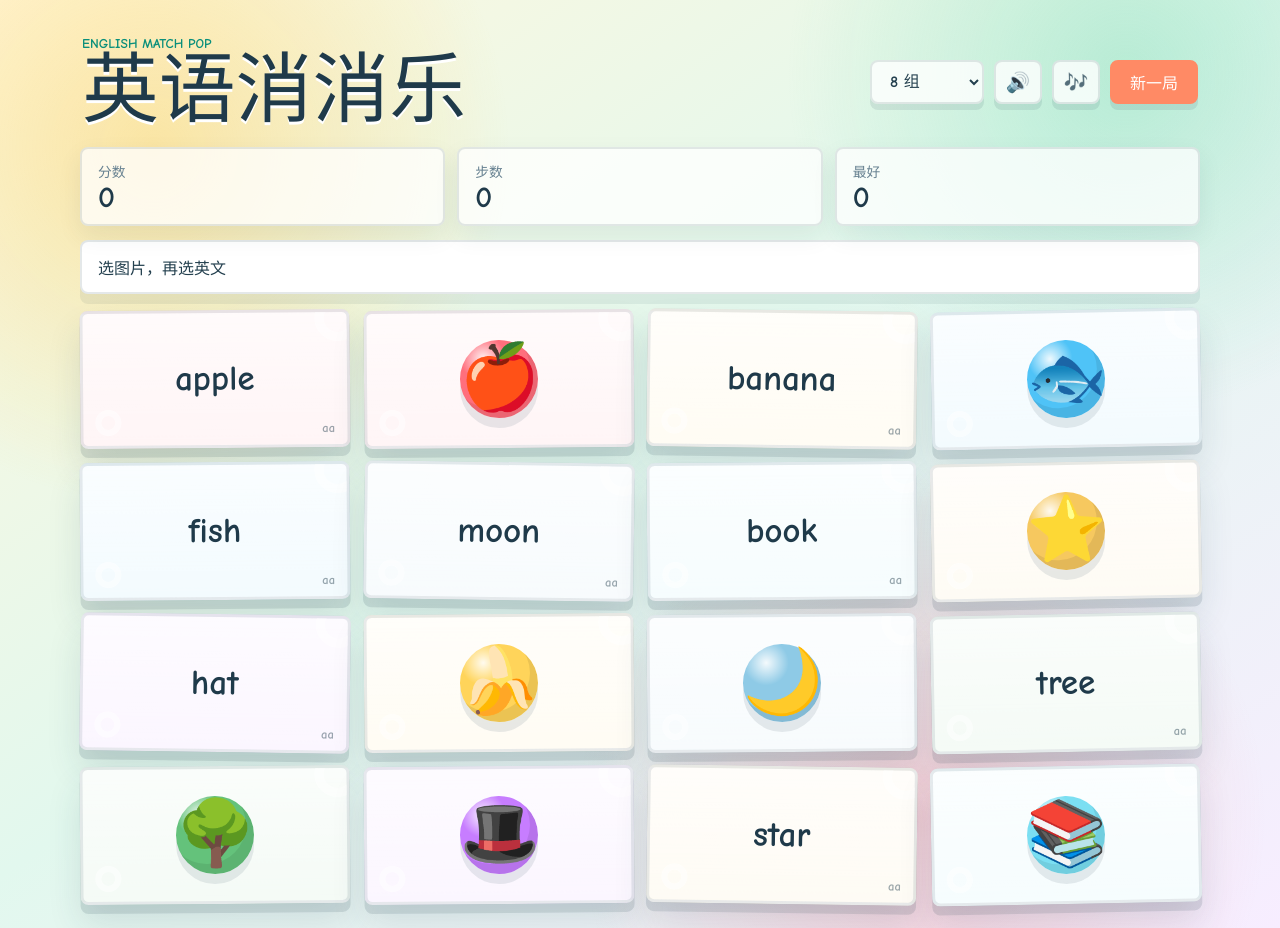
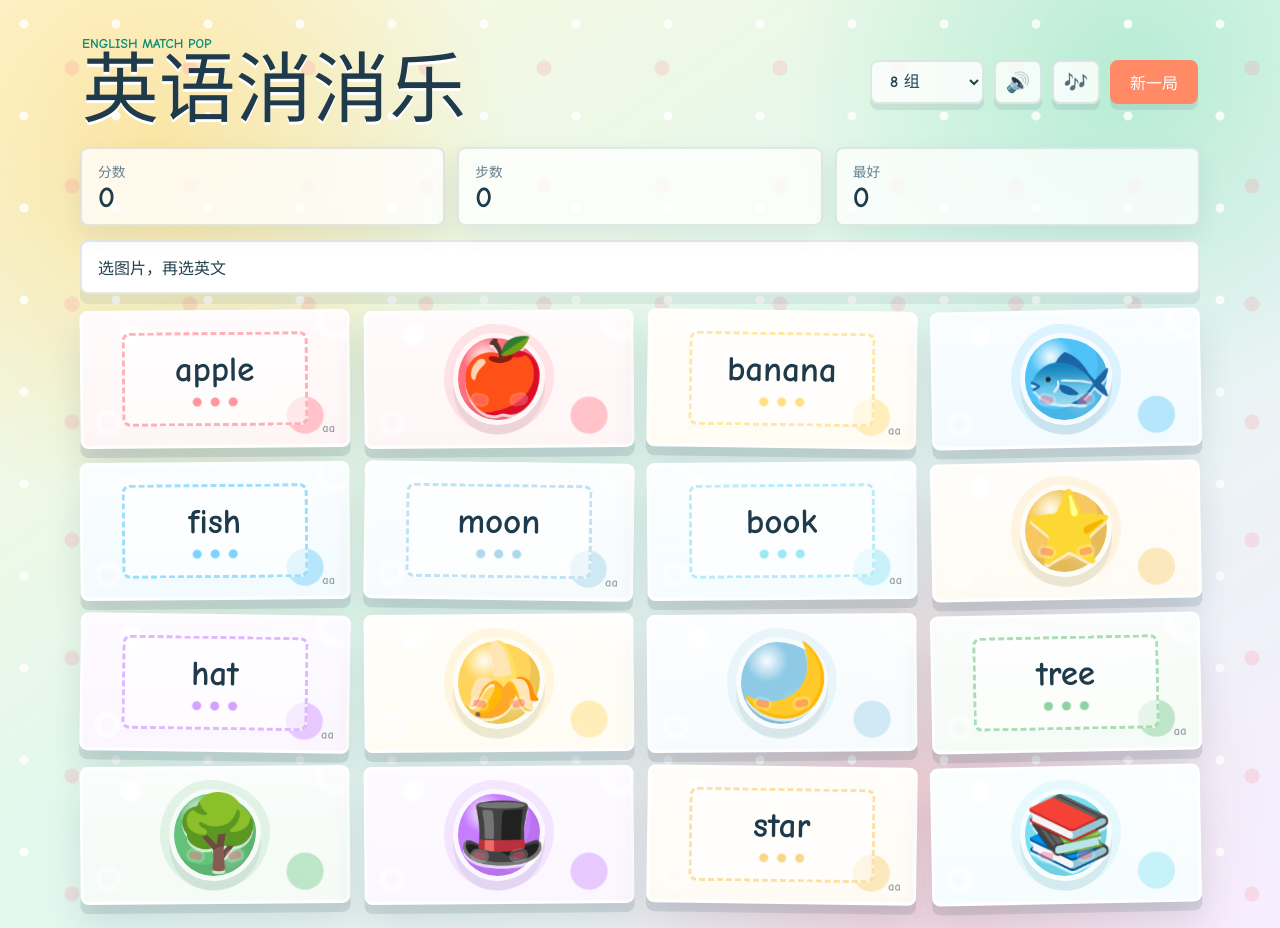
Before and after one commit to Guki310/english-match-pop, a website built with Vite: page index.html in a window 1280 px wide. Built offline with nearby package versions, Linux system fonts and the light colour scheme.

Commit message:
style: make game art cuter

```diff
--- a/src/main.js
+++ b/src/main.js
@@ -239,8 +239,8 @@ function cardTemplate(card) {
       <span class="spark spark-two"></span>
       ${
         card.type === "picture"
-          ? `<span class="bubble"><span class="emoji" aria-hidden="true">${card.emoji}</span></span>`
-          : `<span class="word">${card.word}</span><span class="sound-mark">Aa</span>`
+          ? `<span class="bubble"><span class="blush blush-left"></span><span class="blush blush-right"></span><span class="emoji" aria-hidden="true">${card.emoji}</span></span>`
+          : `<span class="word-wrap"><span class="word">${card.word}</span><span class="word-dots" aria-hidden="true"></span></span><span class="sound-mark">Aa</span>`
       }
     </button>
   `;
--- a/src/styles.css
+++ b/src/styles.css
@@ -16,11 +16,54 @@ body {
   min-width: 320px;
   min-height: 100vh;
   margin: 0;
+  overflow-x: hidden;
   background:
+    radial-gradient(circle at 24px 24px, rgba(255, 255, 255, 0.82) 0 4px, transparent 5px),
+    radial-gradient(circle at 72px 68px, rgba(255, 141, 161, 0.22) 0 7px, transparent 8px),
     radial-gradient(circle at 12% 16%, rgba(255, 202, 78, 0.42), transparent 26%),
     radial-gradient(circle at 88% 8%, rgba(113, 216, 173, 0.38), transparent 24%),
     radial-gradient(circle at 72% 88%, rgba(255, 127, 139, 0.3), transparent 28%),
     linear-gradient(145deg, #fff8dd 0%, #e2f8ee 48%, #f7edff 100%);
+  background-size:
+    92px 92px,
+    118px 118px,
+    auto,
+    auto,
+    auto,
+    auto;
+}
+
+body::before,
+body::after {
+  content: "";
+  position: fixed;
+  z-index: -1;
+  pointer-events: none;
+}
+
+body::before {
+  width: 86px;
+  height: 86px;
+  left: 5vw;
+  top: 18vh;
+  background: #ffffff;
+  clip-path: polygon(50% 0, 62% 35%, 100% 50%, 62% 65%, 50% 100%, 38% 65%, 0 50%, 38% 35%);
+  opacity: 0.36;
+  transform: rotate(-14deg);
+}
+
+body::after {
+  width: 112px;
+  height: 112px;
+  right: 6vw;
+  bottom: 9vh;
+  background:
+    radial-gradient(circle at 50% 16%, rgba(239, 108, 87, 0.18) 0 17px, transparent 18px),
+    radial-gradient(circle at 84% 50%, rgba(239, 108, 87, 0.18) 0 17px, transparent 18px),
+    radial-gradient(circle at 50% 84%, rgba(239, 108, 87, 0.18) 0 17px, transparent 18px),
+    radial-gradient(circle at 16% 50%, rgba(239, 108, 87, 0.18) 0 17px, transparent 18px),
+    radial-gradient(circle at 50% 50%, rgba(255, 202, 78, 0.22) 0 13px, transparent 14px);
+  transform: rotate(12deg);
 }
 
 button,
@@ -184,9 +227,11 @@ select {
   overflow: hidden;
   display: grid;
   place-items: center;
-  border: 3px solid rgba(36, 64, 79, 0.1);
+  border: 3px solid rgba(255, 255, 255, 0.92);
   border-radius: 8px;
   background:
+    radial-gradient(circle at 18% 16%, rgba(255, 255, 255, 0.95) 0 10px, transparent 11px),
+    radial-gradient(circle at 84% 78%, color-mix(in srgb, var(--card-color) 42%, white) 0 18px, transparent 19px),
     linear-gradient(180deg, rgba(255, 255, 255, 0.88), rgba(255, 255, 255, 0.72)),
     color-mix(in srgb, var(--card-color) 24%, white);
   box-shadow:
@@ -212,6 +257,7 @@ select {
 .match-card:focus-visible {
   outline: none;
   transform: translateY(-5px) rotate(0deg);
+  border-color: #ffffff;
   box-shadow:
     0 14px 0 rgba(36, 64, 79, 0.12),
     0 28px 40px rgba(36, 64, 79, 0.16);
@@ -227,29 +273,68 @@ select {
 .match-card.is-matched {
   pointer-events: none;
   opacity: 0;
-  transform: scale(0.78) rotate(8deg);
+  transform: scale(0.62) rotate(10deg);
   filter: saturate(1.4);
 }
 
 .bubble {
-  width: min(78px, 52%);
+  width: min(92px, 58%);
   aspect-ratio: 1;
+  position: relative;
   display: grid;
   place-items: center;
-  border-radius: 50%;
+  border: 5px solid rgba(255, 255, 255, 0.94);
+  border-radius: 44% 56% 52% 48% / 50% 46% 54% 50%;
   background:
-    radial-gradient(circle at 30% 24%, rgba(255, 255, 255, 0.9), transparent 28%),
+    radial-gradient(circle at 32% 23%, rgba(255, 255, 255, 0.95), transparent 25%),
+    radial-gradient(circle at 68% 76%, rgba(255, 255, 255, 0.28), transparent 22%),
     var(--card-color);
   box-shadow:
-    inset -8px -10px 0 rgba(0, 0, 0, 0.08),
-    0 10px 0 rgba(36, 64, 79, 0.1);
+    inset -9px -11px 0 rgba(0, 0, 0, 0.07),
+    0 10px 0 rgba(36, 64, 79, 0.08),
+    0 0 0 9px color-mix(in srgb, var(--card-color) 16%, transparent);
 }
 
 .emoji {
+  position: relative;
+  z-index: 1;
   display: block;
-  font-size: clamp(2.7rem, 8vw, 4rem);
+  font-size: clamp(3rem, 8vw, 4.45rem);
   line-height: 1;
   transform: translateY(-1px);
+  filter: drop-shadow(0 3px 0 rgba(255, 255, 255, 0.7));
+}
+
+.blush {
+  position: absolute;
+  z-index: 2;
+  bottom: 21%;
+  width: 13px;
+  height: 7px;
+  border-radius: 999px;
+  background: rgba(255, 120, 145, 0.48);
+  box-shadow: 0 0 0 3px rgba(255, 255, 255, 0.2);
+}
+
+.blush-left {
+  left: 18%;
+  transform: rotate(12deg);
+}
+
+.blush-right {
+  right: 18%;
+  transform: rotate(-12deg);
+}
+
+.word-wrap {
+  min-width: 74%;
+  padding: 18px 12px 16px;
+  display: grid;
+  place-items: center;
+  gap: 10px;
+  border: 3px dashed color-mix(in srgb, var(--card-color) 55%, white);
+  border-radius: 8px;
+  background: rgba(255, 255, 255, 0.62);
 }
 
 .word {
@@ -258,6 +343,15 @@ select {
   font-weight: 1000;
   line-height: 1;
   text-transform: lowercase;
+}
+
+.word-dots {
+  width: 54px;
+  height: 10px;
+  border-radius: 999px;
+  background:
+    radial-gradient(circle, var(--card-color) 0 4px, transparent 5px) left center / 18px 10px repeat-x;
+  opacity: 0.72;
 }
 
 .sound-mark {
@@ -274,7 +368,7 @@ select {
   width: 46px;
   height: 46px;
   border-radius: 50%;
-  border: 9px solid rgba(255, 255, 255, 0.52);
+  border: 9px solid rgba(255, 255, 255, 0.62);
 }
 
 .spark-one {
```
